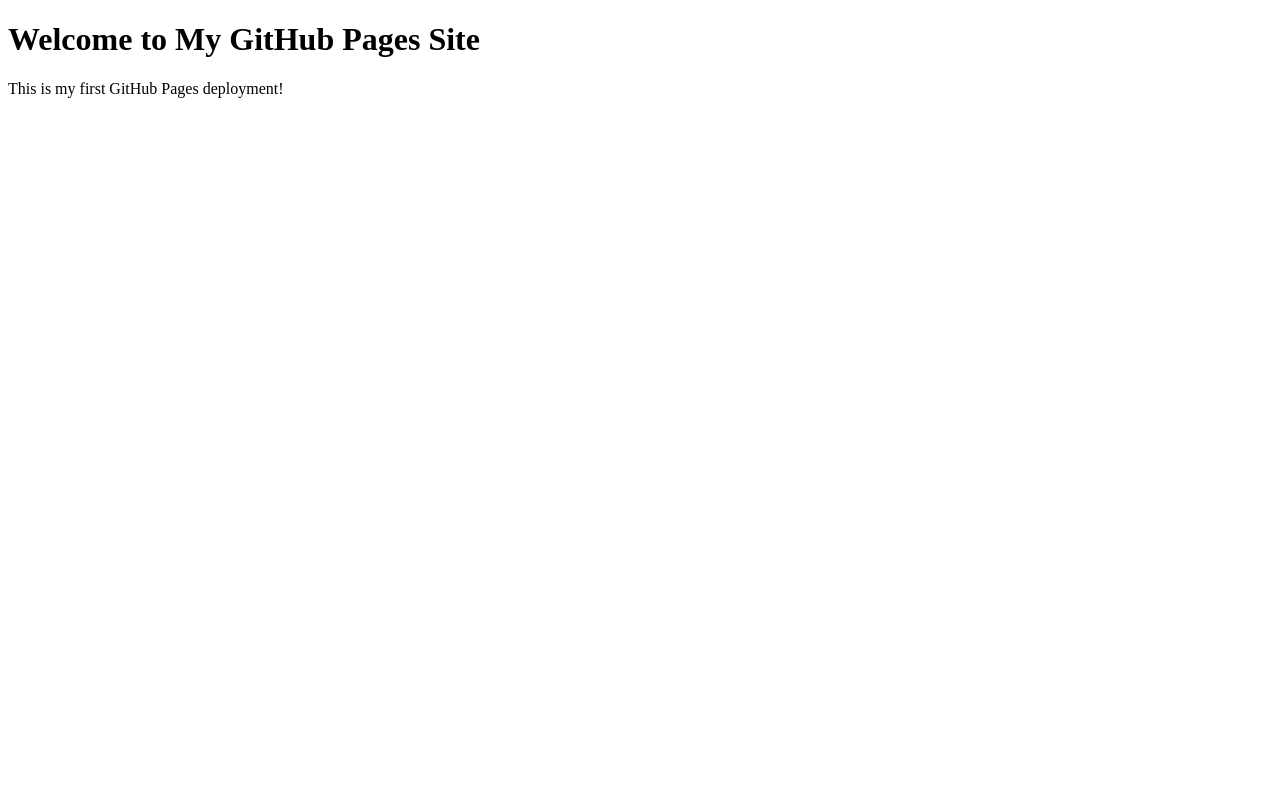
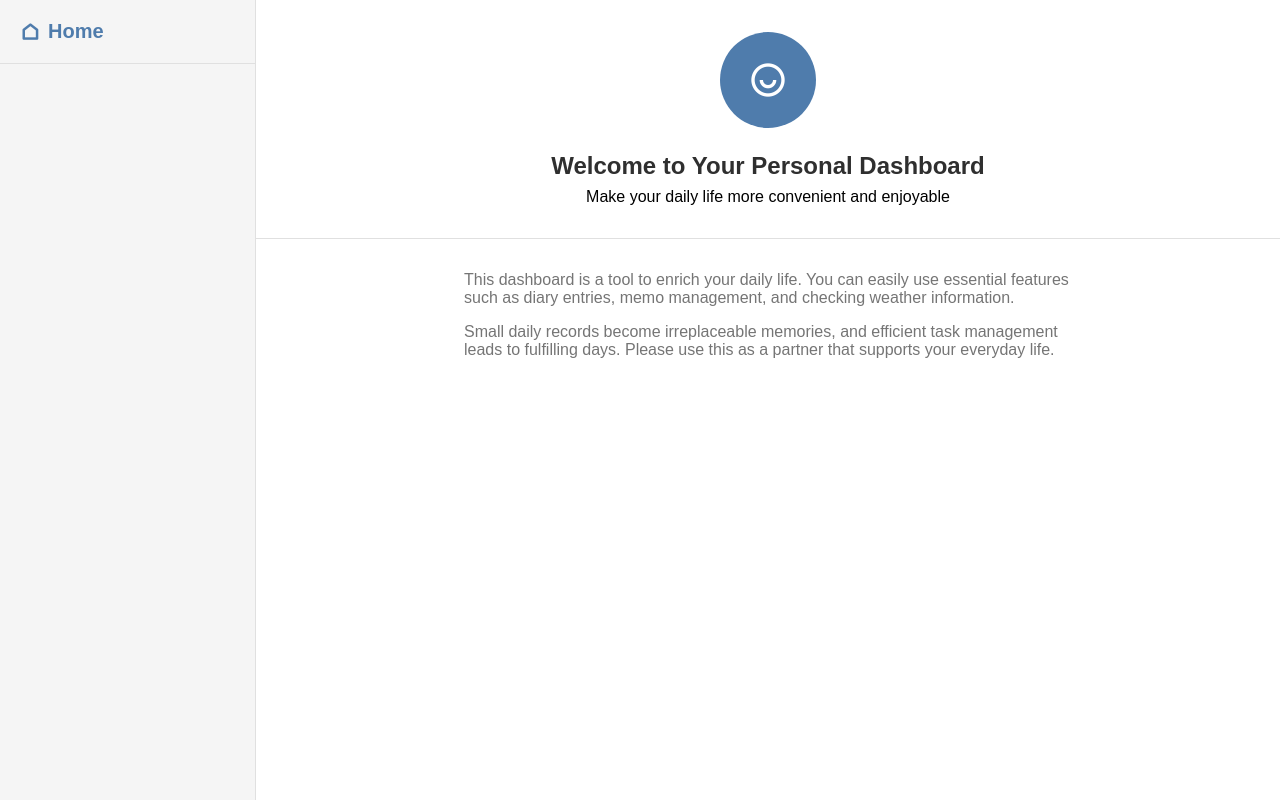
Before and after one commit to furyu-mayuko-yokoyama/my-first-web-app, a plain HTML site: page index.html in a window 1280 px wide. Drawn offline with nearby package versions, Linux system fonts and the light colour scheme.

Commit message:
Add files via upload
新しいWebサイト用ファイルをアップロード

```diff
--- a/index.html
+++ b/index.html
@@ -1,12 +1,42 @@
 <!DOCTYPE html>
 <html lang="en">
-<head>
-    <meta charset="UTF-8">
-    <meta name="viewport" content="width=device-width, initial-scale=1.0">
-    <title>My GitHub Pages Site</title>
-</head>
-<body>
-    <h1>Welcome to My GitHub Pages Site</h1>
-    <p>This is my first GitHub Pages deployment!</p>
-</body>
+  <head>
+    <meta charset="UTF-8" />
+    <meta name="viewport" content="width=device-width, initial-scale=1.0" />
+    <link href="https://cdn.jsdelivr.net/npm/remixicon@4.5.0/fonts/remixicon.css" rel="stylesheet" />
+    <link rel="stylesheet" href="style.css">
+    <title>Dashboard</title>
+  </head>
+  <body>
+    <div class = "container">
+      <!-- サイドバー -->
+      <aside>
+        <div class = "side-header">
+          <a href="#" data-tab = "home" class = "home">
+            <span class = "ri-home-line" class = "icon"></span>
+            <span>Home</span>
+          </a>
+        </div>
+      </aside>
+
+      <!-- メインコンテンツ -->
+      <main>
+        <section id = "home">
+          <div class = "main-header">
+            <div class = "profile">
+              <span class = "ri-user-smile-line"></span>
+            </div>
+            <div class = "main-title">Welcome to Your Personal Dashboard</div>
+            <div class = "main-sub-title">Make your daily life more convenient and enjoyable</div>
+          </div>
+
+          <div class = "message">
+            <p>This dashboard is a tool to enrich your daily life. You can easily use essential features such as diary entries, memo management, and checking weather information.</p>
+            <p>Small daily records become irreplaceable memories, and efficient task management leads to fulfilling days. Please use this as a partner that supports your everyday life.</p>
+          </div>
+        </section>
+      </main>
+
+    </div>
+  </body>
 </html>
--- /dev/null
+++ b/style.css
@@ -0,0 +1,111 @@
+/* ブラウザで設定されているスタイルのリセット・共通設定 */
+/* 消さないでください */
+*,
+*::before,
+*::after {
+  box-sizing: border-box;
+}
+body,
+h1,
+h2,
+h3,
+p,
+ul,
+li,
+form,
+input,
+textarea,
+select,
+button {
+  margin: 0;
+  padding: 0;
+  font-family: sans-serif;
+}
+
+ul {
+  list-style: none;
+}
+/* スタイルのリセット終了 */
+
+/* サイドバーとメインコンテンツを包むための要素のスタイルを書いてください */
+.container {
+  display:flex;
+  height: 100vh;
+  /* background-color: black; */
+}
+
+/* サイドバーに関連するスタイルを書いてください */
+aside{
+  width:256px;
+  flex-shrink: 0;
+  background-color: #f5f5f5;
+  border-right: solid 1px #e0e0e0;
+  display: flex;
+  flex-direction:column;
+  height: 100%;
+}
+
+.side-header{
+  padding: 20px;
+  border-bottom: solid 1px #e0e0e0;
+}
+
+.home{
+  font-size: 1.25rem;
+  font-weight: 600;
+  color: #4f7cac;
+  text-decoration: none;
+  display: flex;
+  align-items: center;
+  gap: 8px;
+}
+
+
+/* メインコンテンツに関連するスタイルを書いてください */
+main{
+  flex: 1;
+}
+
+.main-header{
+  background-color: white;
+  padding: 32px;
+  border-bottom: solid 1px #e0e0e0;
+  text-align: center;
+}
+
+.profile{
+  width: 96px;
+  height: 96px;
+  background-color: #4f7cac;
+  border-radius: 50%;
+  display: flex;
+  justify-content: center;
+  align-items: center;
+  margin: 0 auto 24px auto;
+  font-size: 2.5rem;
+  color: white;
+}
+
+.main-title{
+  font-size: 1.5rem;
+  font-weight: 600;
+  color: #2f2f2f;
+  margin-bottom: 8px;
+}
+
+.main-subtitle{
+  font-size: 1.125rem;
+  color: #757575;
+  margin-bottom: 24px;
+}
+
+.message{
+  max-width: 672px;
+  margin: 0 auto;
+  padding: 32px;
+  color: #757575;
+}
+
+.message p{
+  margin-bottom: 16px;
+}
```
